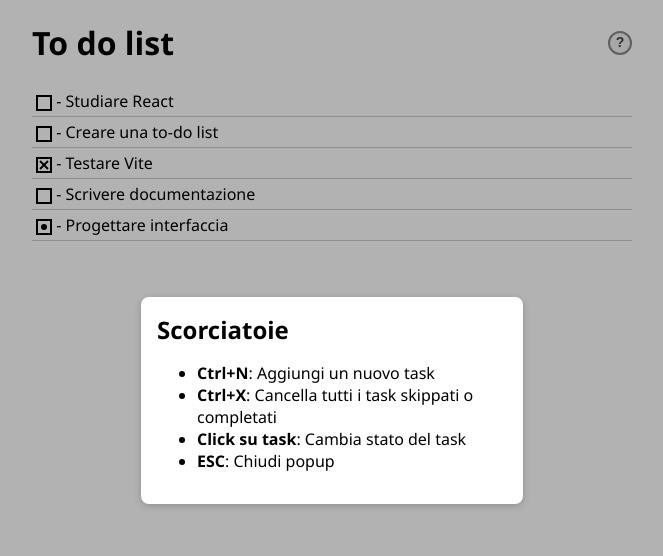
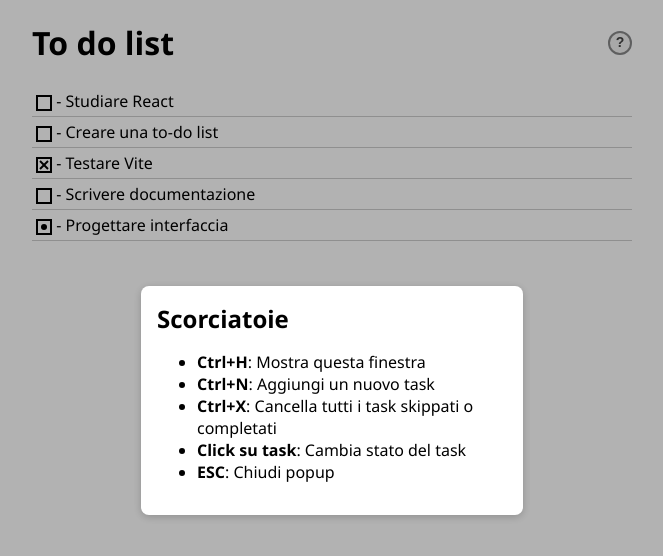
Before and after one commit to sensorario/quadrato, a React (Vite) app: page / in a window 1280 px wide. Both pictures are taken after a click on the element "Shortcut info". Shown: the top 556 px of the page, without its empty margins (308-971 px from the left). Built offline with nearby package versions, Linux system fonts and the light colour scheme.

Commit message:
feat(help): add missing shortcut

```diff
--- a/src/components/HelpModal.tsx
+++ b/src/components/HelpModal.tsx
@@ -6,6 +6,7 @@ export const HelpModal = ({ setShowHelp }) => ((
         >
             <h2>Scorciatoie</h2>
             <ul style={{ marginTop: '1rem', marginBottom: '1rem' }}>
+                <li><strong>Ctrl+H</strong>: Mostra questa finestra</li>
                 <li><strong>Ctrl+N</strong>: Aggiungi un nuovo task</li>
                 <li><strong>Ctrl+X</strong>: Cancella tutti i task skippati o completati</li>
                 <li><strong>Click su task</strong>: Cambia stato del task</li>
```
